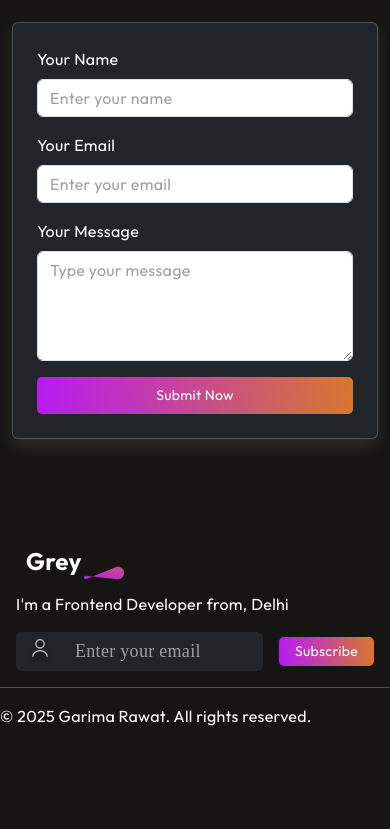
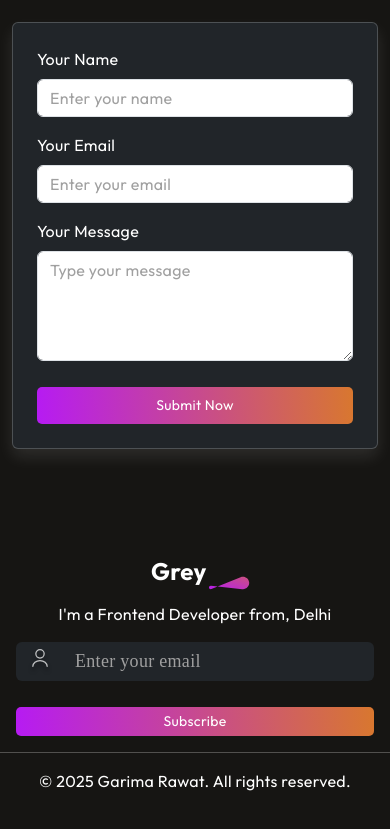
Before and after one commit to Gariiiiii/myPortfolio, a React (Vite) app: page / in a window 390 px wide. Shown: the part 2934-3763 px from the top of the page. Before the commit the page ends 3710 px from the top, so only its background shows below. Built offline with nearby package versions, Linux system fonts and the light colour scheme.

Commit message:
Update Footer.css

```diff
--- a/src/components/Footer/Footer.css
+++ b/src/components/Footer/Footer.css
@@ -30,3 +30,24 @@
 .btn-gradient:hover {
     transform: scale(1.1);
 }
+
+@media (max-width: 768px) {
+    .footer .row {
+        flex-direction: column;
+        text-align: center;
+    }
+
+    .input-group {
+        width: 100%;
+    }
+
+    .btn-gradient {
+        width: 100%;
+        margin-top: 10px;
+    }
+
+    .footer .d-flex {
+        flex-direction: column;
+        gap: 10px;
+    }
+}
```
